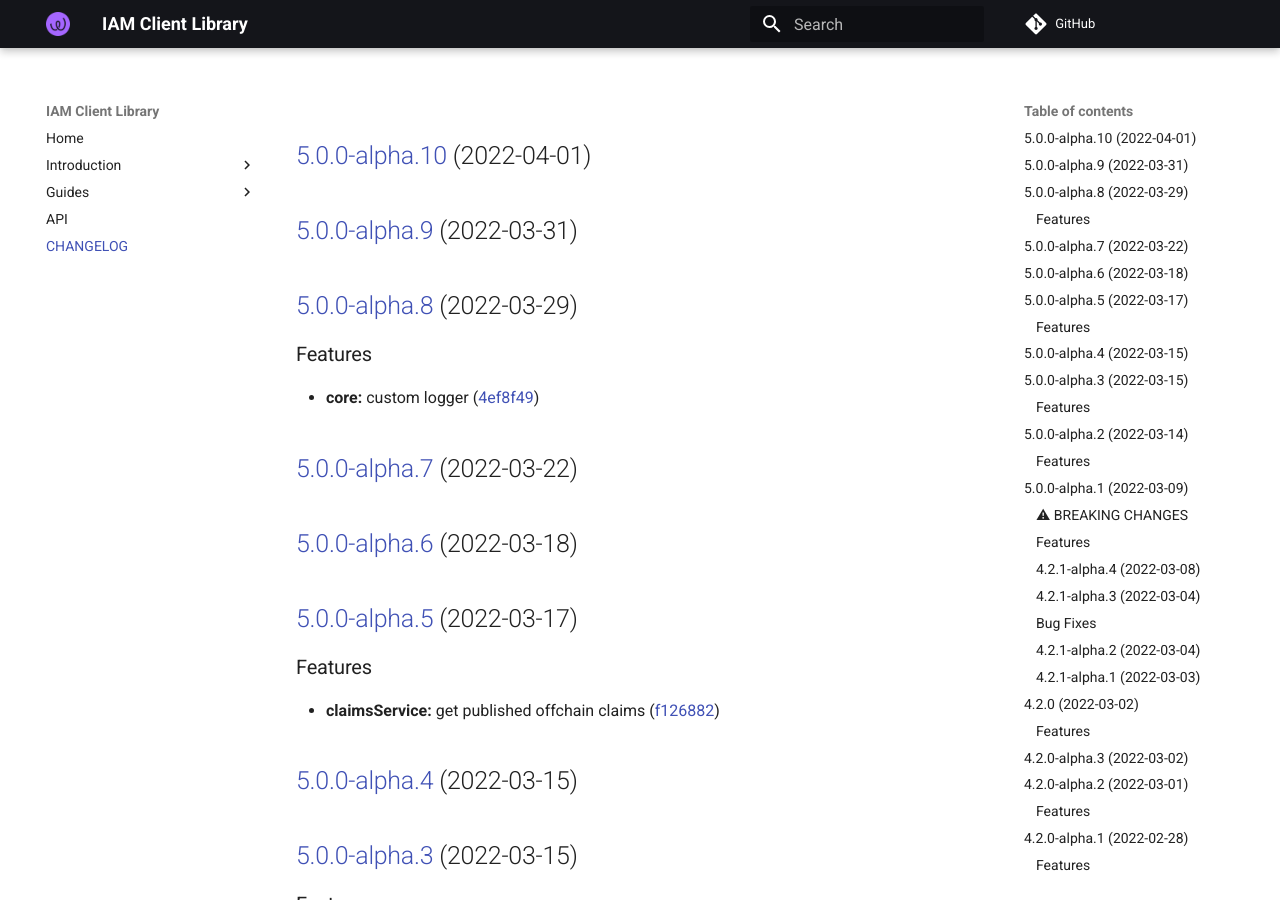
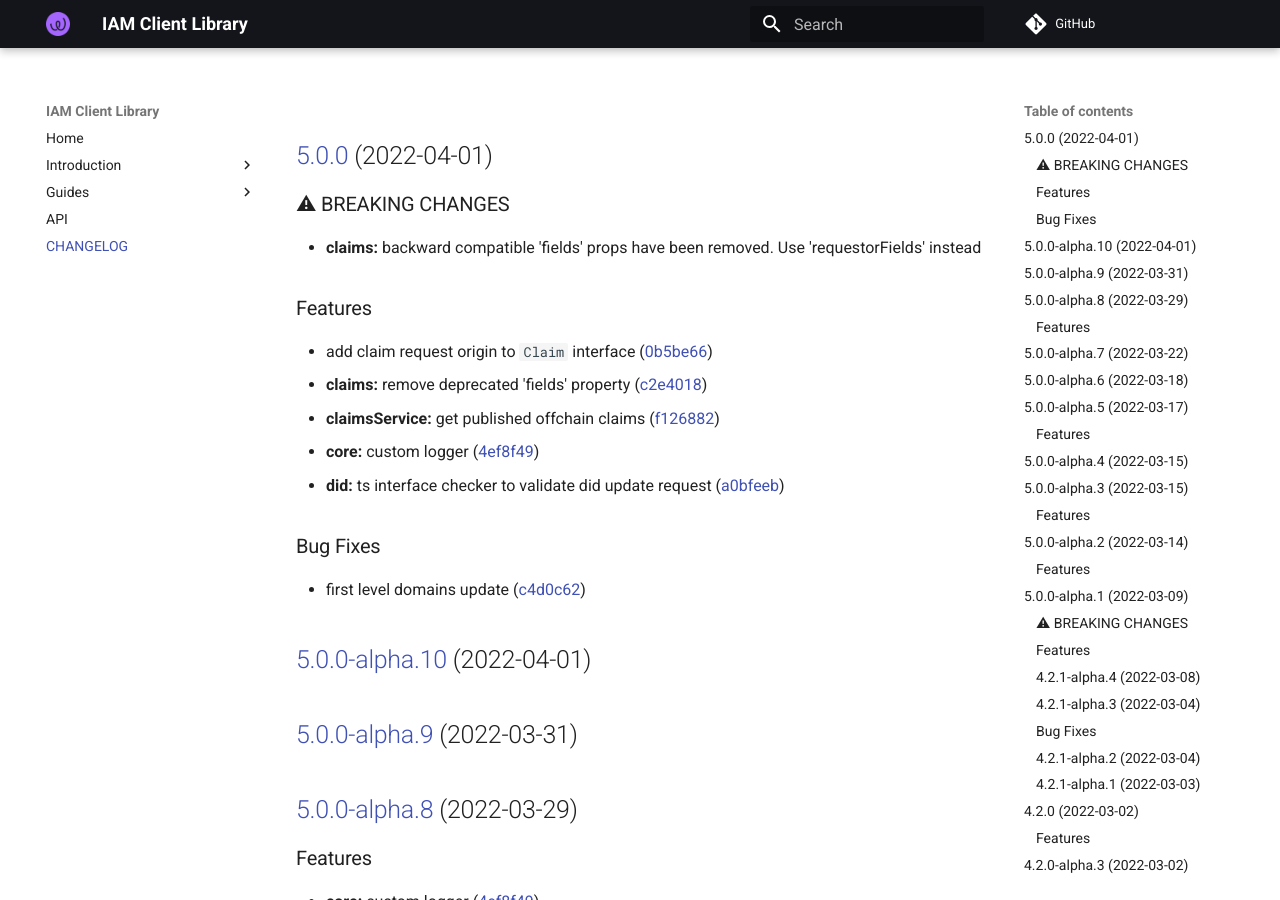
Before and after one commit to energywebfoundation/iam-client-lib, an MkDocs documentation site: the page built from docs/CHANGELOG.md, in a window 1280 px wide and 900 px high. Built offline with MkDocs 1.6.1 and Material for MkDocs 9.7.7, drawn with Linux system fonts in a browser that asks for light colours; comment, search, counter and statistics services are not loaded.

Commit message:
chore(release): 5.0.0 [skip ci]
## [5.0.0](https://github.com/energywebfoundation/iam-client-lib/compare/v4.2.0...v5.0.0) (2022-04-01)

### ⚠ BREAKING CHANGES

* **claims:** backward compatible 'fields' props have been removed. Use 'requestorFields' instead

### Features

* add claim request origin to `Claim` interface ([0b5be66](https://github.com/energywebfoundation/iam-client-lib/commit/0b5be66172b0a66383cec60828238eb13085c7d8))
* **claims:** remove deprecated 'fields' property ([c2e4018](https://github.com/energywebfoundation/iam-client-lib/commit/c2e401818212e6dcf2e9f2807c1e70f310e3ed4a))
* **claimsService:** get published offchain claims ([f126882](https://github.com/energywebfoundation/iam-client-lib/commit/f126882ddf14951012162f4b283d9f23e5aca3d0))
* **core:** custom logger ([4ef8f49](https://github.com/energywebfoundation/iam-client-lib/commit/4ef8f49ffdbd2a419e8d9544ce6ba1e68c59b393))
* **did:** ts interface checker to validate did update request ([a0bfeeb](https://github.com/energywebfoundation/iam-client-lib/commit/a0bfeeb5a1e98537931e35e6cb24ca963c149007))

### Bug Fixes

* first level domains update ([c4d0c62](https://github.com/energywebfoundation/iam-client-lib/commit/c4d0c6229a4d1c60c4e134d4a53ffe3c9df4c7dc))

```diff
--- a/docs/CHANGELOG.md
+++ b/docs/CHANGELOG.md
@@ -1,3 +1,23 @@
+## [5.0.0](https://github.com/energywebfoundation/iam-client-lib/compare/v4.2.0...v5.0.0) (2022-04-01)
+
+
+### ⚠ BREAKING CHANGES
+
+* **claims:** backward compatible 'fields' props have been removed. Use 'requestorFields' instead
+
+### Features
+
+* add claim request origin to `Claim` interface ([0b5be66](https://github.com/energywebfoundation/iam-client-lib/commit/0b5be66172b0a66383cec60828238eb13085c7d8))
+* **claims:** remove deprecated 'fields' property ([c2e4018](https://github.com/energywebfoundation/iam-client-lib/commit/c2e401818212e6dcf2e9f2807c1e70f310e3ed4a))
+* **claimsService:** get published offchain claims ([f126882](https://github.com/energywebfoundation/iam-client-lib/commit/f126882ddf14951012162f4b283d9f23e5aca3d0))
+* **core:** custom logger ([4ef8f49](https://github.com/energywebfoundation/iam-client-lib/commit/4ef8f49ffdbd2a419e8d9544ce6ba1e68c59b393))
+* **did:** ts interface checker to validate did update request ([a0bfeeb](https://github.com/energywebfoundation/iam-client-lib/commit/a0bfeeb5a1e98537931e35e6cb24ca963c149007))
+
+
+### Bug Fixes
+
+* first level domains update ([c4d0c62](https://github.com/energywebfoundation/iam-client-lib/commit/c4d0c6229a4d1c60c4e134d4a53ffe3c9df4c7dc))
+
 ## [5.0.0-alpha.10](https://github.com/energywebfoundation/iam-client-lib/compare/v5.0.0-alpha.9...v5.0.0-alpha.10) (2022-04-01)
 
 ## [5.0.0-alpha.9](https://github.com/energywebfoundation/iam-client-lib/compare/v5.0.0-alpha.8...v5.0.0-alpha.9) (2022-03-31)
--- a/package.json
+++ b/package.json
@@ -1,6 +1,6 @@
 {
   "name": "iam-client-lib",
-  "version": "5.0.0-alpha.10",
+  "version": "5.0.0",
   "description": "Library for Decentralized Identity and Access Management",
   "main": "dist/index.js",
   "module": "dist/index.esm.js",
```
